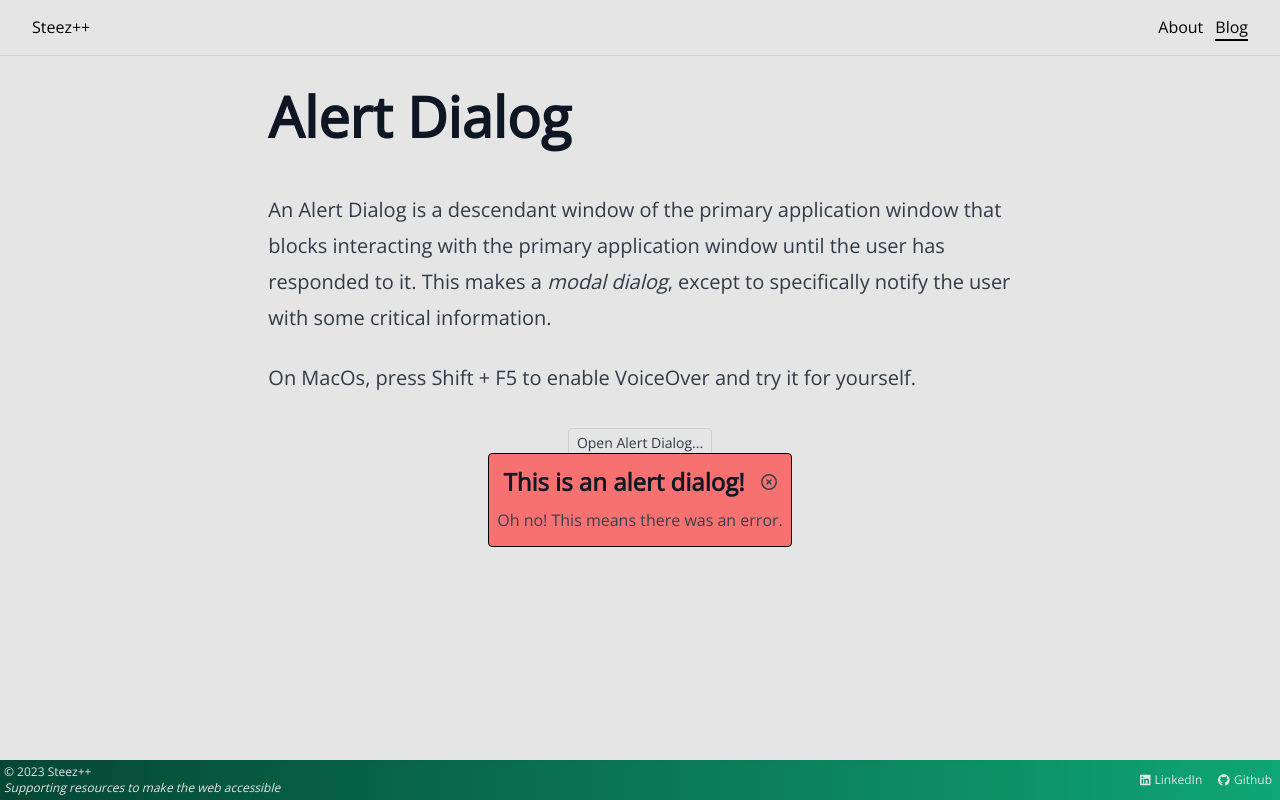
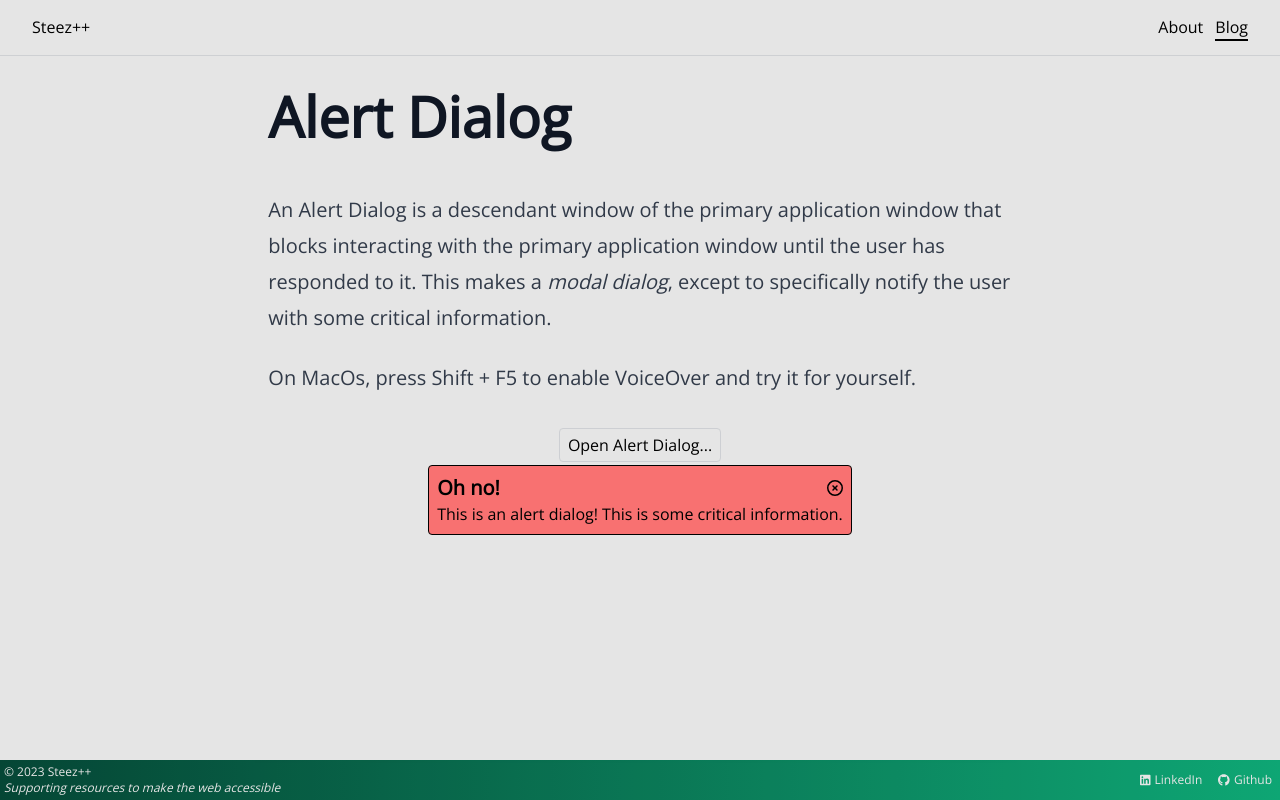
Before and after one commit to steezplusplus/Accessible-Web-Components, a Next.js app: page /blog/alert-dialog in a window 1280 px wide. Both pictures are taken after a click on the button "Open Alert Dialog...". Built offline with nearby package versions, Linux system fonts and the light colour scheme.

Commit message:
style: remove prose from alert dialog

```diff
--- a/app/blog/alert-dialog/_components/alertDialog/AlertDialog.tsx
+++ b/app/blog/alert-dialog/_components/alertDialog/AlertDialog.tsx
@@ -24,23 +24,23 @@ export function AlertDialog() {
 
   return (
     <>
-      <button onClick={showAlertDialog} className="prose rounded border px-2 py-1 text-sm">Open Alert Dialog...</button>
+      <button onClick={showAlertDialog} className="rounded border px-2 py-1 hover:bg-slate-100">Open Alert Dialog...</button>
       <dialog
         ref={alertDialogRef}
         aria-labelledby={labelId}
         aria-describedby={descriptionId}
-        className="prose fixed top-1/4 h-fit rounded border border-black bg-red-400 p-2 prose-h2:my-1 prose-p:my-1"
+        className="fixed top-1/4 h-fit rounded border border-black bg-red-400 p-2"
         role="alertdialog"
       >
-        <div className="flex justify-center gap-x-4">
-          <h2 id={labelId}>This is an alert dialog!</h2>
-          <button onClick={closeAlertDialog}>
+        <div className="flex">
+          <h2 id={labelId} className="text-xl font-semibold">Oh no!</h2>
+          <button onClick={closeAlertDialog} className="ml-auto">
             <FontAwesomeIcon icon={faCircleXmark} />
           </button>
         </div>
         <div id={descriptionId}>
           <p>
-            Oh no! This means there was an error.
+            This is an alert dialog! This is some critical information.
           </p>
         </div>
       </dialog>
```
